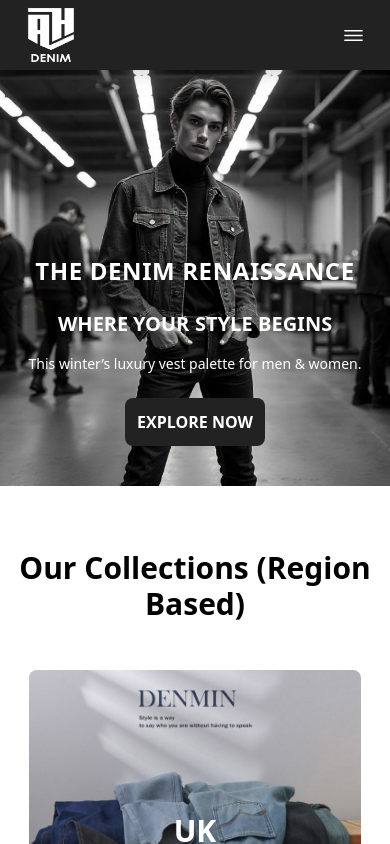
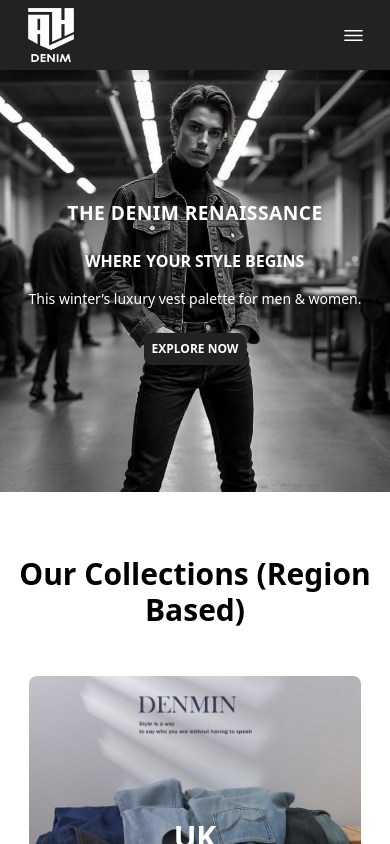
Before and after one commit to mr-saim-365/AH-DENIM, a React (Vite) app: page / in a window 390 px wide. Shown: the top 844 px of the page. Built offline with nearby package versions, Linux system fonts and the light colour scheme.

Commit message:
Set responsive

```diff
--- a/src/components/Categories.tsx
+++ b/src/components/Categories.tsx
@@ -39,10 +39,10 @@ const Categories = () => {
           Our Collections (Region Based)
         </h2>
 
-        <div className="grid grid-cols-1 md:grid-cols-5 gap-4 md:gap-3 ">
+        <div className="grid grid-cols-1 sm:grid-cols-2 md:grid-cols-3 lg:grid-cols-5 gap-4 md:gap-3 ">
           {Object.values(categories).map((category) => (
-            <div key={category.title} className="group flex  justify-center">
-              <div className="relative overflow-hidden w-[85%] sm:w-[60%] md:w-full rounded-lg mb-6">
+            <div key={category.title} className="group flex justify-center">
+              <div className="relative overflow-hidden w-[85%] sm:w-full md:w-full rounded-lg mb-6">
                 <img
                   src={category.image}
                   alt={category.title}
--- a/src/components/Hero.tsx
+++ b/src/components/Hero.tsx
@@ -4,12 +4,12 @@ import BlurText from "./UI/BlurText";
 
 const Hero = () => {
   return (
-    <div className="h-[50vh] md:h-[80vh] mt-16 md:mt-20">
+    <div className="h-[50vh] sm:h-[70vh] md:h-[80vh] mt-[70px] md:mt-20">
       <div className="md:flex h-full w-full">
         {/* Left Text Section */}
         <div className="container md:w-[45%] lg:w-[40%] flex items-center justify-center px-6">
-          <div className=" md:p-6 flex items-center flex-col md:block justify-center text-[#ffffff] lg:text-[#222222] absolute top-64 left-0 right-0 md:static">
-            <h4 className="text-[1.5rem] sm:text-[2rem] md:text-[2.5rem] lg:text-[3rem] 2xl:text-[4.5rem] font-extrabold uppercase leading-tight tracking-wide hover:scale-105 transition-transform duration-500 ease-in-out">
+          <div className=" md:p-6 flex items-center flex-col md:block justify-center text-[#ffffff] lg:text-[#222222] absolute h-[48%] sm:h-[68%] md:h-auto mt-20 md:mt-0 top-0 bottom-0 left-0 right-0 md:static">
+            <h4 className="text-[1.2rem] sm:text-[2rem] md:text-[2.5rem] lg:text-[3rem] 2xl:text-[4.5rem] font-extrabold uppercase leading-tight tracking-wide hover:scale-105 transition-transform duration-500 ease-in-out">
               The Denim Renaissance
             </h4>
             <br />
@@ -18,14 +18,14 @@ const Hero = () => {
               delay={150}
               animateBy="words"
               direction="top"
-              className="text-xl sm:text-[1.5rem] md:text-[1.5rem] lg:text-[2rem] 2xl:text-[2rem] md:mb-8 font-semibold"
+              className="text-[1rem] sm:text-[1.5rem] md:text-[1.5rem] lg:text-[2rem] 2xl:text-[2rem] md:mb-8 font-semibold"
             />
 
             <p className="mt-4 text-sm sm:text-base">
               This winter’s luxury vest palette for men & women.
             </p>
 
-            <button className="mt-6 px-3 md:px-6 py-3 bg-[#222222] text-white uppercase font-semibold rounded-lg hover:bg-gray-900 transition">
+            <button className="mt-6 px-2 md:px-6 md:py-4 py-2 bg-[#222222] text-[#ffffff] md:bg-[#ffffff] md:text-[#222222] lg:bg-[#222222] lg:text-[#ffffff] text-xs md:text-[16px] uppercase font-semibold rounded-lg hover:bg-gray-900 transition">
               Explore Now
             </button>
           </div>
--- a/src/components/OurWork.tsx
+++ b/src/components/OurWork.tsx
@@ -1,8 +1,10 @@
+import gif from "../../public/images/gifImage.gif";
+
 const OurWork = () => {
   return (
     <>
       <div className="lg:flex lg:gap-[60px] lg:px-5 2xl:w-[70%] 2xl:mx-auto">
-        <div className="text-[#4D4D4D] text-[15px] 2xl:text-[20px] px-5 py-10 lg:px-0 lg:w-[50%]">
+        <div className="text-[#4D4D4D] text-[15px] 2xl:text-[20px] px-5 py-10 lg:px-0 lg:w-[65%]">
           <div className="text-[18px] text-[#8E8E8E] 2xl:text-[22px]">
             The short sweet on us
           </div>
@@ -30,11 +32,7 @@ const OurWork = () => {
         </div>
 
         <div>
-          <img
-            src="https://cdn.prod.website-files.com/6464150e1f3bf0e607e67cb9/6556b71c68ecd8d26ea9a486_02dba3e4-481c-4788-b990-68b4e7efca56-p-800.jpg"
-            alt=""
-            className="h-[65vh] w-full object-cover"
-          />
+          <img src={gif} alt="" className="h-[65vh] w-full object-cover" />
         </div>
       </div>
     </>
```
Also changed, not shown: public/images/gifImage.gif (added).
